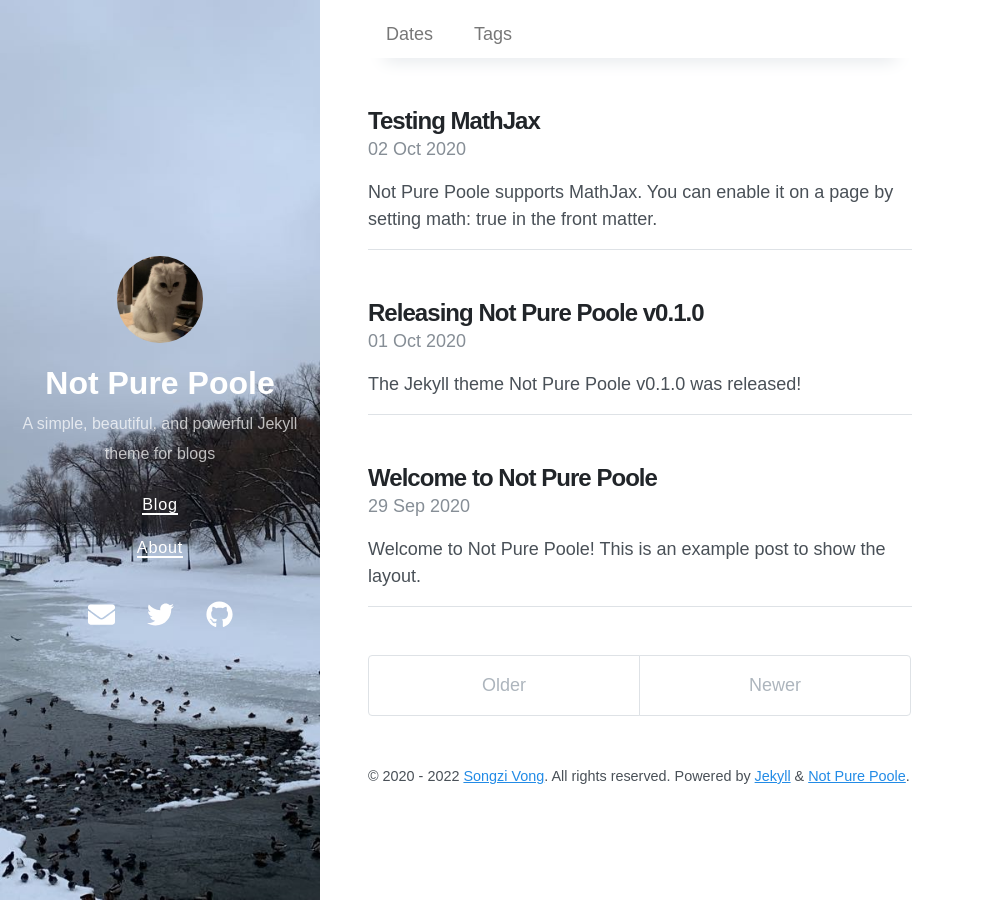
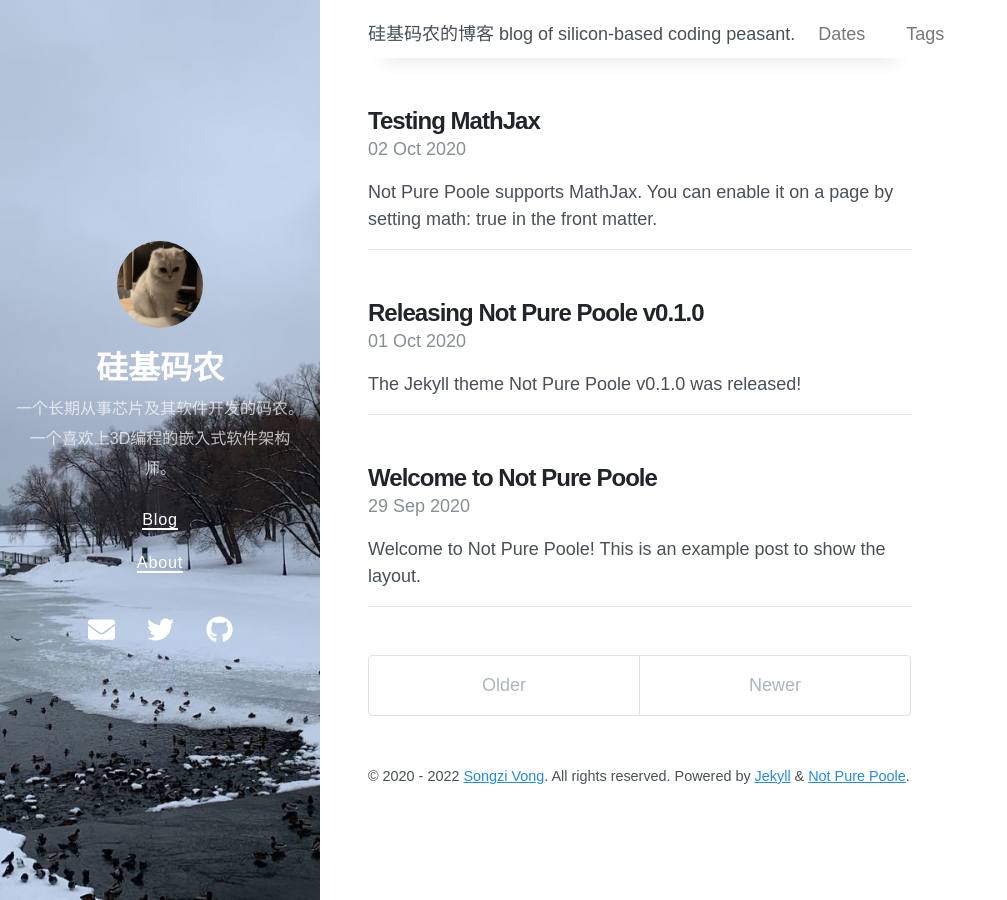
Before and after one commit to qoyooo/qoyooo.github.io, a Jekyll site: the page built from index.html, in a window 1280 px wide. Shown: the whole page, without its empty margins (0-1007 px from the left). Built offline with Jekyll 4.4.1, drawn with Linux system fonts in a browser that asks for light colours; nearby versions of some CDN libraries; the list of posts is cut into pages by our own code.

Commit message:
modify for qoyooo

```diff
--- a/_config.yml
+++ b/_config.yml
@@ -1,7 +1,7 @@
 # Setup
-title: Not Pure Poole
-description: A simple, beautiful, and powerful Jekyll theme for blogs
-url: https://vszhub.github.io
+title: 硅基码农
+description: 一个长期从事芯片及其软件开发的码农。一个喜欢上3D编程的嵌入式软件架构师。
+url: https://qoyooo.github.io
 avatar: /avatar.jpeg
 paginate: 5
 permalink: pretty
--- a/_includes/home-header.html
+++ b/_includes/home-header.html
@@ -1,5 +1,7 @@
 <div class="home-header pure-menu pure-menu-horizontal">
   <div class="home-header-bar">
+    硅基码农的博客
+    blog of silicon-based coding peasant.
     {% if site.data.archive %}
     <ul class="home-header-menu pure-menu-list">
       {% for item in site.data.archive %}
```
